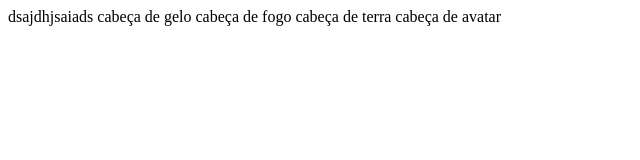
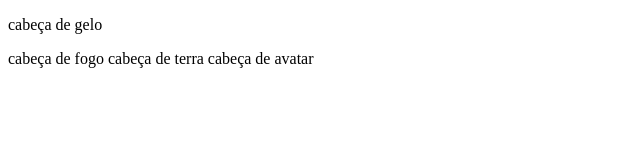
Before and after one commit to Cabecas-de-gelo/teste, a plain HTML site: page index.html in a window 1280 px wide. Shown: the whole page, without its empty margins (0-640 px from the left). Drawn offline with Linux system fonts and the light colour scheme.

Commit message:
Update index.html

```diff
--- a/index.html
+++ b/index.html
@@ -7,8 +7,7 @@
 </head>
 <body>
     <div>
-        dsajdhjsaiads
-        cabeça de gelo
+        <p>cabeça de gelo</p>
         cabeça de fogo
         cabeça de terra
         cabeça de avatar
```
